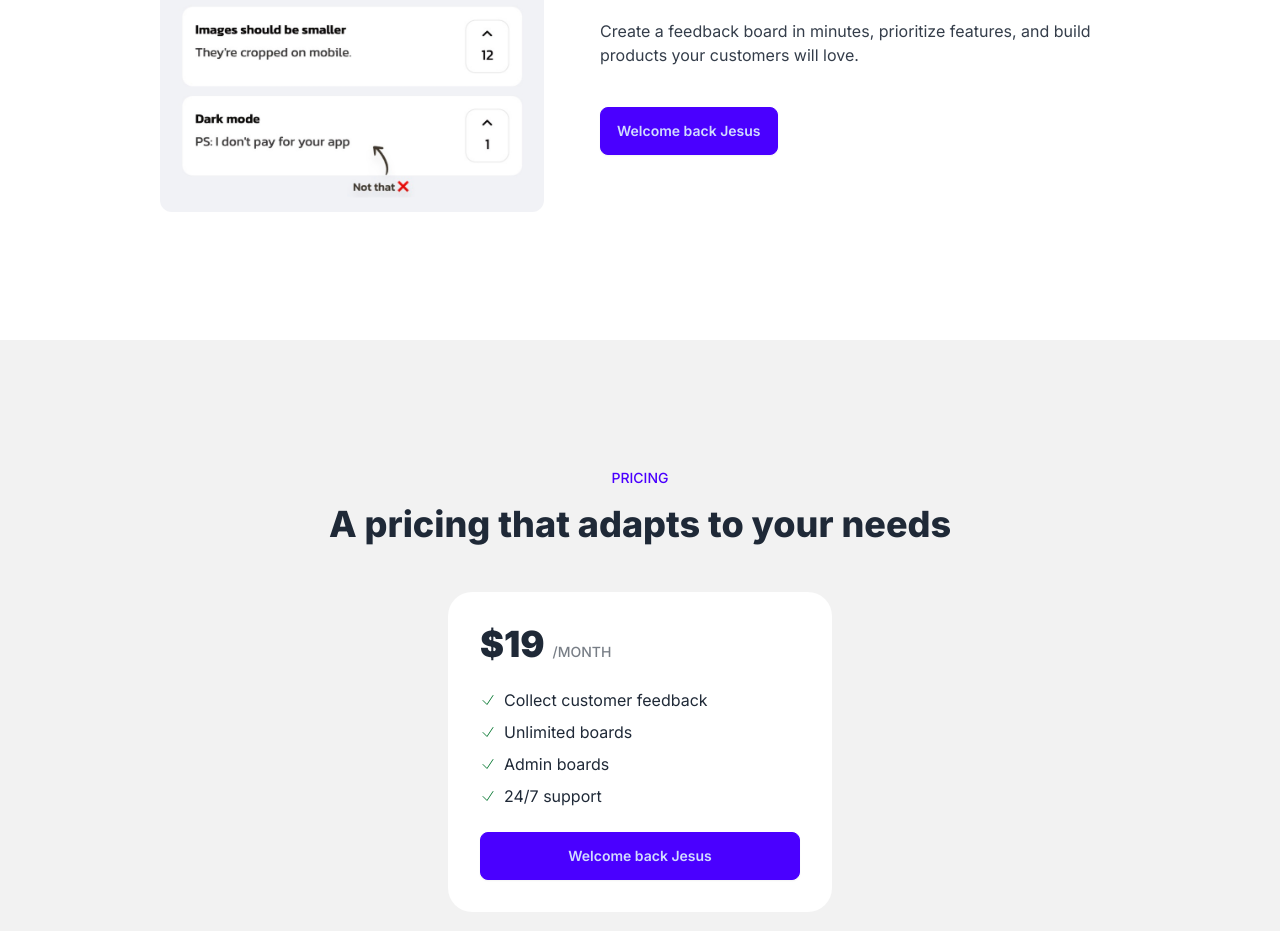
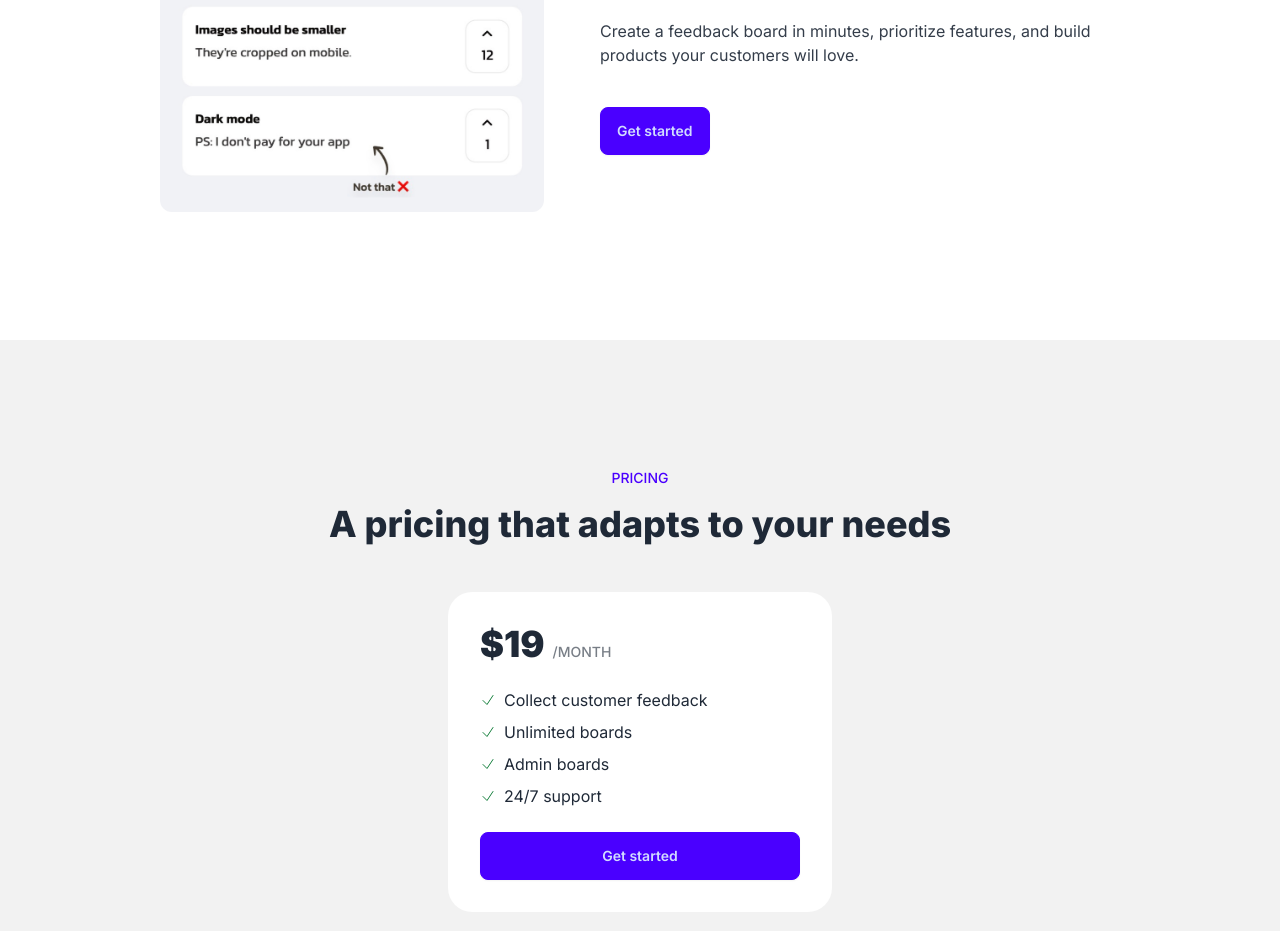
Before and after one commit to jevazquezb/saas-app, a Next.js app: page / in a window 1280 px wide. Shown: the part 341-1272 px from the top of the page. Built offline with nearby package versions, Linux system fonts and the light colour scheme; no server answers.

Commit message:
Create mongo database and add authentication logic

```diff
--- /dev/null
+++ b/app/api/auth/[...nextauth]/route.js
@@ -0,0 +1,3 @@
+import { handlers } from "@/auth"; // Referring to the auth.ts we just created
+
+export const { GET, POST } = handlers;
--- /dev/null
+++ b/app/dashboard/layout.js
@@ -0,0 +1,12 @@
+import { auth } from "@/auth"; // Server side component
+import { redirect } from "next/navigation";
+
+export default async function LayoutPrivate({ children }) {
+  const session = await auth();
+
+  if (!session) {
+    redirect("/");
+  }
+
+  return children;
+}
--- a/app/dashboard/page.js
+++ b/app/dashboard/page.js
@@ -1,7 +1,11 @@
+import ButtonLogout from "@/components/button-logout";
+
 export default function Dashboard() {
   return (
     <main>
       <h1>Private Dashboard</h1>
+
+      <ButtonLogout />
     </main>
   );
 }
--- a/app/page.js
+++ b/app/page.js
@@ -3,13 +3,11 @@ import PriceBenefitsItem from "@/components/price-benefits-item";
 import FAQListItem from "@/components/faq-list-item";
 import Image from "next/image";
 import productDemo from "./product-demo.jpeg";
+import { auth } from "@/auth";
 
-export default function Home() {
-  const isLoggedIn = true;
-  const name = "Jesus";
-
-  const greeting = `Hello, ${isLoggedIn ? name : "there"}!`;
-  console.log(greeting);
+export default async function Home() {
+  const session = await auth();
+  console.log(session);
 
   const priceBenefits = [
     "Collect customer feedback",
@@ -18,12 +16,18 @@ export default function Home() {
     "24/7 support",
   ];
 
+  const faq = [
+    { question: "What do I get exactly?", answer: "Loreum Ipseum" },
+    { question: "Can I get a refund?", answer: "Loreum Ipseum" },
+    { question: "I have another question", answer: "Loreum Ipseum" },
+  ];
+
   return (
     <main>
       {/* HEADER SECTION */}
       <header className="bg-base-200">
         <div className="max-w-5xl mx-auto flex justify-between items-center px-8 py-2">
-          <div className="font-bold">My app</div>
+          <div className="font-bold">Saas JAVB</div>
           <div className="space-x-4 max-md:hidden">
             <a className="link link-hover" href="#pricing">
               Pricing
@@ -33,7 +37,7 @@ export default function Home() {
             </a>
           </div>
           <div>
-            <ButtonLogin isLoggedIn={isLoggedIn} name={name} />
+            <ButtonLogin session={session} />
           </div>
         </div>
       </header>
@@ -52,7 +56,7 @@ export default function Home() {
             Create a feedback board in minutes, prioritize features, and build
             products your customers will love.
           </div>
-          <ButtonLogin isLoggedIn={isLoggedIn} name={name} />
+          <ButtonLogin session={session} />
         </div>
       </section>
       {/* PRICING SECTION */}
@@ -77,11 +81,7 @@ export default function Home() {
                 <PriceBenefitsItem key={benefit}>{benefit}</PriceBenefitsItem>
               ))}
             </ul>
-            <ButtonLogin
-              isLoggedIn={isLoggedIn}
-              name={name}
-              extraStyles="w-full"
-            />
+            <ButtonLogin session={session} extraStyles="w-full" />
           </div>
         </div>
       </section>
@@ -95,12 +95,8 @@ export default function Home() {
             Frequently Asked Questions
           </h2>
           <ul className="max-w-lg mx-auto">
-            {[
-              { question: "What do I get exactly?", answer: "Loreum Ipseum" },
-              { question: "Can I get a refund?", answer: "Loreum Ipseum" },
-              { question: "I have another question", answer: "Loreum Ipseum" },
-            ].map((qa) => (
-              <FAQListItem key="qa.question" qa={qa} />
+            {faq.map((qa) => (
+              <FAQListItem key={`${qa.question}`} qa={qa} />
             ))}
           </ul>
         </div>
--- /dev/null
+++ b/auth.js
@@ -0,0 +1,29 @@
+import NextAuth from "next-auth";
+import Resend from "next-auth/providers/resend";
+import Google from "next-auth/providers/google";
+import { MongoDBAdapter } from "@auth/mongodb-adapter";
+import clientPromise from "./libs/mongo";
+
+export const { handlers, signIn, signOut, auth } = NextAuth({
+  providers: [
+    Resend({
+      apiKey: process.env.RESEND_KEY,
+      from: "no-reply@email.saasjavb.space",
+      name: "email",
+    }),
+    Google({
+      clientId: process.env.GOOGLE_ID,
+      clientSecret: process.env.GOOGLE_SECRET,
+      // authorization: {
+      // url: "https://accounts.google.com/o/oauth2/auth/authorize?response_type=code&prompt=login",
+      // params: {
+      //   prompt: "consent",
+      //   access_type: "offline",
+      //   response_type: "code",
+      // },
+      // },
+      allowDangerousEmailAccountLinking: true,
+    }),
+  ],
+  adapter: MongoDBAdapter(clientPromise),
+});
--- a/components/button-login.js
+++ b/components/button-login.js
@@ -1,15 +1,27 @@
+"use client";
+
 import Link from "next/link";
+import { signIn } from "next-auth/react";
 
-const ButtonLogin = ({ isLoggedIn, name, extraStyles }) => {
-  return isLoggedIn ? (
+const ButtonLogin = ({ session, extraStyles }) => {
+  const dashboardUrl = "/dashboard";
+
+  return session ? (
     <Link
-      href="dashboard"
+      href={dashboardUrl}
       className={`btn btn-primary ${extraStyles ? extraStyles : ""}`}
     >
-      Welcome back {name}
+      Welcome back {session.user.name.split(" ")[0] || "you!"}
     </Link>
   ) : (
-    <button>Login</button>
+    <button
+      className={`btn btn-primary ${extraStyles ? extraStyles : ""}`}
+      onClick={() => {
+        signIn(undefined, { callbackUrl: dashboardUrl });
+      }}
+    >
+      Get started
+    </button>
   );
 };
 
--- /dev/null
+++ b/components/button-logout.js
@@ -0,0 +1,13 @@
+"use client";
+
+import { signOut } from "next-auth/react";
+
+const ButtonLogout = () => {
+  return (
+    <button className="btn btn-ghost" onClick={() => signOut()}>
+      Logout
+    </button>
+  );
+};
+
+export default ButtonLogout;
--- /dev/null
+++ b/libs/mongo.js
@@ -0,0 +1,33 @@
+import { MongoClient, ServerApiVersion } from "mongodb";
+
+if (!process.env.MONGO_URI) {
+  throw new Error('Invalid/Missing environment variable: "MONGO_URI"');
+}
+
+const uri = process.env.MONGO_URI;
+const options = {
+  serverApi: {
+    version: ServerApiVersion.v1,
+    strict: true,
+    deprecationErrors: true,
+  },
+};
+
+let client;
+let clientPromise;
+
+if (process.env.NODE_ENV === "development") {
+  let globalWithMongo = global;
+  globalWithMongo._mongoClientPromise = undefined;
+
+  if (!globalWithMongo._mongoClientPromise) {
+    client = new MongoClient(uri, options);
+    globalWithMongo._mongoClientPromise = client.connect();
+  }
+  clientPromise = globalWithMongo._mongoClientPromise;
+} else {
+  client = new MongoClient(uri, options);
+  clientPromise = client.connect();
+}
+
+export default clientPromise;
--- a/package.json
+++ b/package.json
@@ -9,7 +9,10 @@
     "lint": "next lint"
   },
   "dependencies": {
+    "@auth/mongodb-adapter": "^3.8.0",
+    "mongodb": "^6.14.2",
     "next": "14.2.0",
+    "next-auth": "^5.0.0-beta.25",
     "react": "^18",
     "react-dom": "^18"
   },
```
Also changed, not shown: 1 other file (tests, documents, lock files or other folders).
